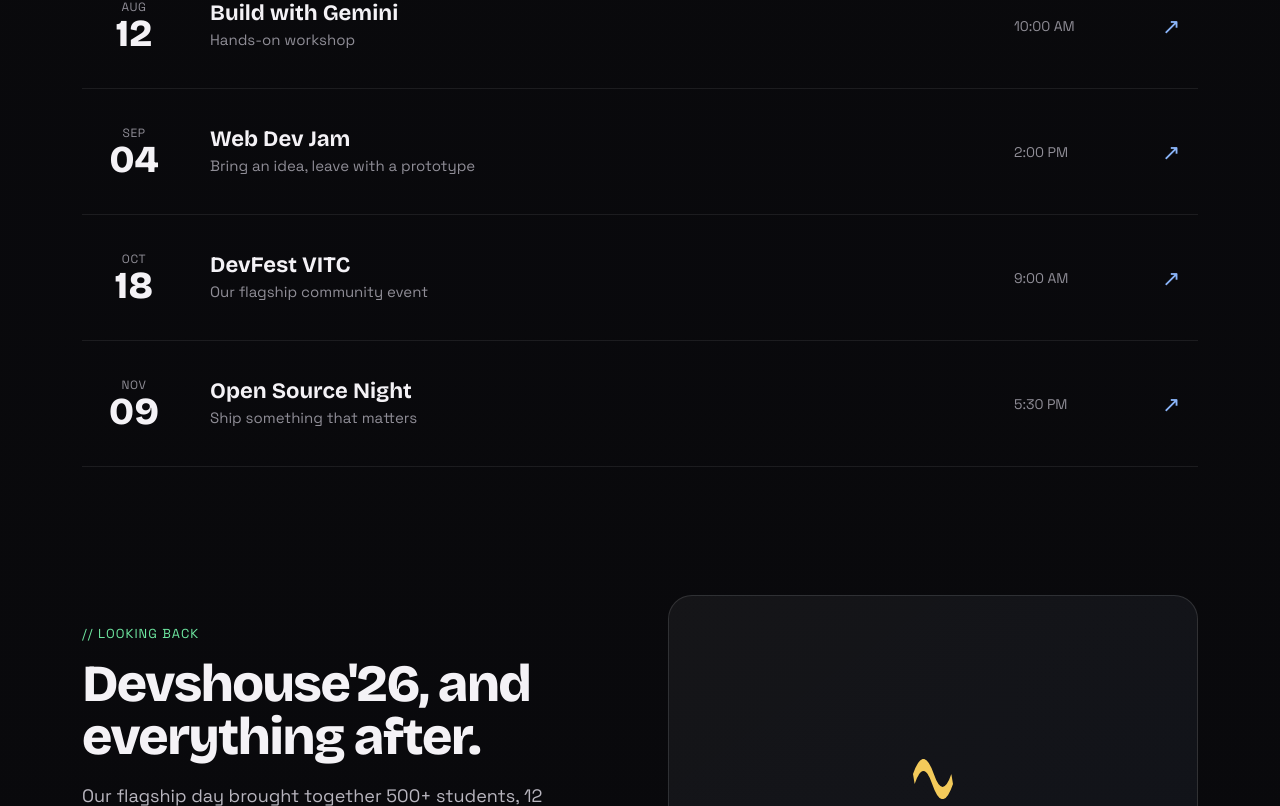
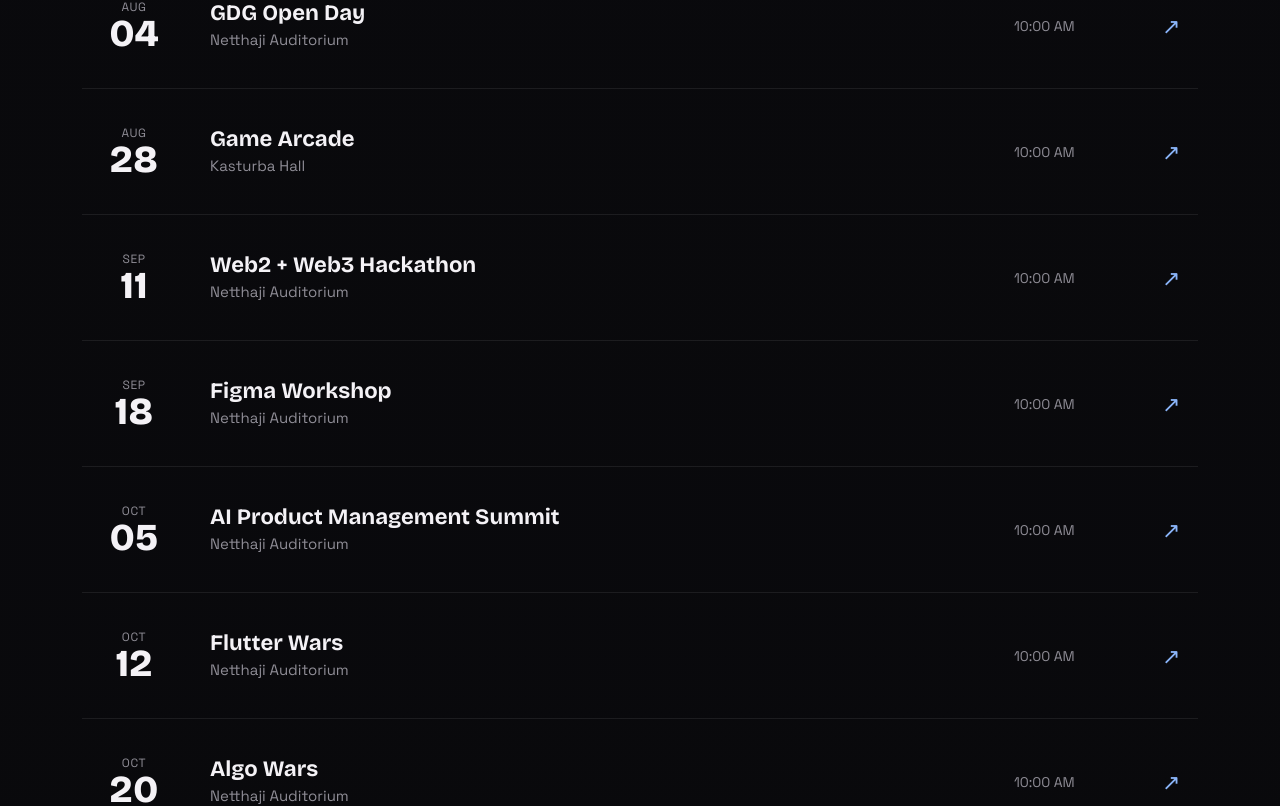
Before and after one commit to saurabhksatya/gdg-web, a Next.js app: page / in a window 1280 px wide. Shown: the part 4814-5620 px from the top of the page. Built offline with nearby package versions, Linux system fonts and the light colour scheme.

Commit message:
Updated events

```diff
--- a/app/page.tsx
+++ b/app/page.tsx
@@ -191,31 +191,52 @@
 const events = [
   {
     month: "AUG",
-    date: "12",
-    name: "Build with Gemini",
-    description: "Hands-on workshop",
+    date: "04",
+    name: "GDG Open Day",
+    description: "Netthaji Auditorium",
+    time: "10:00 AM",
+  },
+  {
+    month: "AUG",
+    date: "28",
+    name: "Game Arcade",
+    description: "Kasturba Hall",
     time: "10:00 AM",
   },
   {
     month: "SEP",
-    date: "04",
-    name: "Web Dev Jam",
-    description: "Bring an idea, leave with a prototype",
-    time: "2:00 PM",
+    date: "11",
+    name: "Web2 + Web3 Hackathon",
+    description: "Netthaji Auditorium",
+    time: "10:00 AM",
+  },
+  {
+    month: "SEP",
+    date: "18",
+    name: "Figma Workshop",
+    description: "Netthaji Auditorium",
+    time: "10:00 AM",
   },
   {
     month: "OCT",
-    date: "18",
-    name: "DevFest VITC",
-    description: "Our flagship community event",
-    time: "9:00 AM",
+    date: "05",
+    name: "AI Product Management Summit",
+    description: "Netthaji Auditorium",
+    time: "10:00 AM",
   },
   {
-    month: "NOV",
-    date: "09",
-    name: "Open Source Night",
-    description: "Ship something that matters",
-    time: "5:30 PM",
+    month: "OCT",
+    date: "12",
+    name: "Flutter Wars",
+    description: "Netthaji Auditorium",
+    time: "10:00 AM",
+  },
+  {
+    month: "OCT",
+    date: "20",
+    name: "Algo Wars",
+    description: "Netthaji Auditorium",
+    time: "10:00 AM",
   },
 ] as const;
 
```
